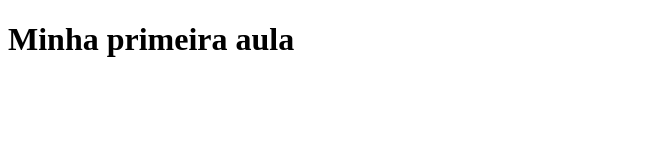
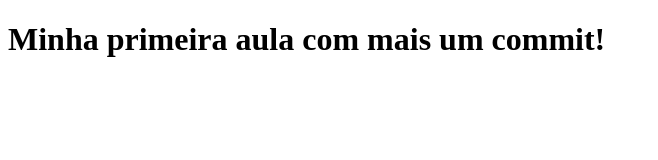
Before and after one commit to Gilniro/Aula-1, a plain HTML site: page index.html in a window 1280 px wide. Shown: the whole page, without its empty margins (0-658 px from the left). Drawn offline with Linux system fonts and the light colour scheme.

Commit message:
Adicionado conteudo no titulo

```diff
--- a/index.html
+++ b/index.html
@@ -7,6 +7,6 @@
     <title>Aula 1</title>
 </head>
 <body>
-    <h1>Minha primeira aula</h1>
+    <h1>Minha primeira aula com mais um commit!</h1>
 </body>
 </html>
```
